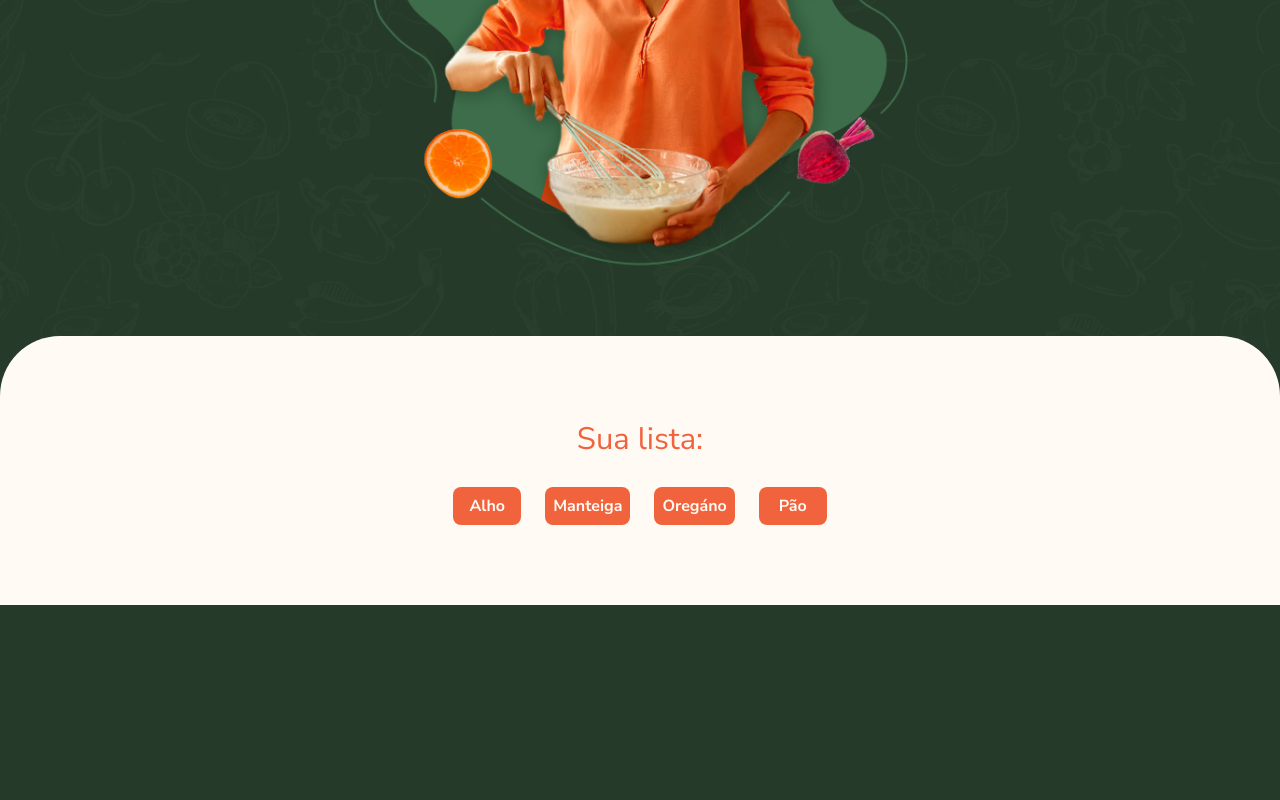
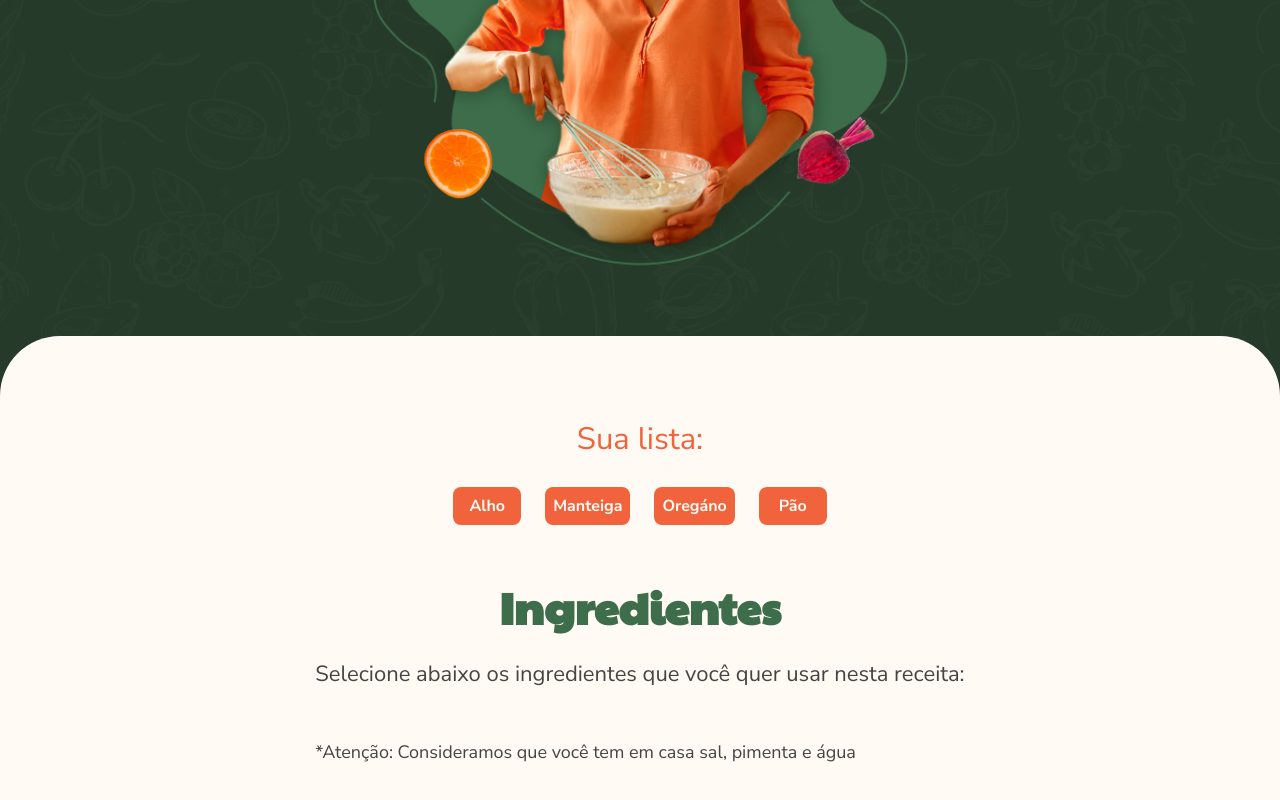
Before and after one commit to SamillyNunes/cookin-up, a Vue app: page / in a window 1280 px wide. Shown: the part 695-1495 px from the top of the page. Before the commit the page ends 1300 px from the top, so only its background shows below. Built offline with nearby package versions, Linux system fonts and the light colour scheme.

Commit message:
feat: SelectIngredients componenet created

```diff
--- a/src/components/MainContent.vue
+++ b/src/components/MainContent.vue
@@ -1,11 +1,13 @@
 <script lang="ts">
+import SelectIngredients from './SelectIngredients.vue';
 
 export default {
     data(){
         return {
             ingredients: ['Alho', 'Manteiga', 'Oregáno', 'Pão'],
         }
-    }
+    },
+    components: { SelectIngredients }
 };
 
 </script>
@@ -33,6 +35,8 @@
                 Sua lista está vazia, selecione ingredientes para iniciar.
             </p>
         </section>
+
+        <SelectIngredients />
     </main>
 
 </template>
--- /dev/null
+++ b/src/components/SelectIngredients.vue
@@ -0,0 +1,62 @@
+<script lang="ts">
+
+export default {};
+
+</script>
+
+<template>
+    <section class="selecionar-ingredientes">
+        <h1 class="cabecalho titulo-ingredientes">Ingredientes</h1>
+
+        <p class="paragrafo-lg instrucoes">
+            Selecione abaixo os ingredientes que você quer usar nesta receita:
+        </p>
+
+        <ul class="categorias">
+
+        </ul>
+
+        <p class="paragrafo dica">
+            *Atenção: Consideramos que você tem em casa sal, pimenta e água
+        </p>
+    </section>
+</template>
+
+<style scoped>
+
+.selecionar-ingredientes{
+    display: flex;
+    flex-direction: column;
+    align-items: center;
+}
+
+.titulo-ingredientes{
+    color: var(--verde-medio, #3D6D4A);
+    display: block;
+    margin-bottom: 1.5rem;
+}
+
+.instrucoes{
+    margin-bottom: 2rem;
+}
+
+.categorias{
+    margin-bottom: 1rem;
+    display: flex;
+    justify-content: center;
+    gap: 1.5rem;
+    flex-wrap: wrap;
+}
+
+.dica{
+    align-self: flex-start;
+    margin-bottom: 3.5rem;
+}
+
+@media only screen and (max-width: 767px){
+    .dica{
+        margin-bottom: 2.5rem;
+    }
+}
+
+</style>
```
